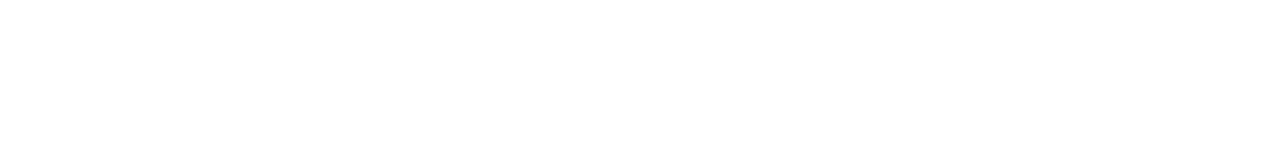
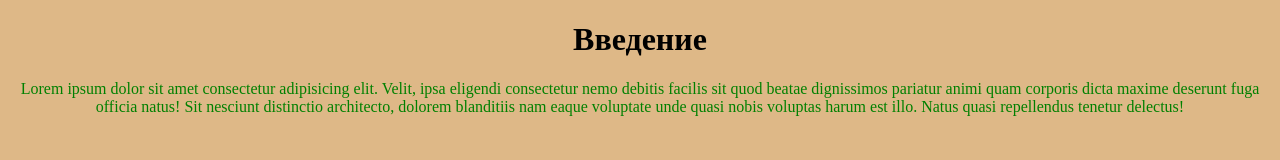
Before and after one commit to isken60/git-teamwork, a plain HTML site: page index.html in a window 1280 px wide. Drawn offline with Linux system fonts and the light colour scheme.

Commit message:
Второй раз

```diff
--- /dev/null
+++ b/css/style.css
@@ -0,0 +1,10 @@
+body {
+  background-color: burlywood;
+}
+h1 {
+  text-align: center;
+}
+p {
+  color: green;
+  text-align: center;
+}
--- a/index.html
+++ b/index.html
@@ -4,9 +4,19 @@
     <meta charset="UTF-8" />
     <meta http-equiv="X-UA-Compatible" content="IE=edge" />
     <meta name="viewport" content="width=device-width, initial-scale=1.0" />
-    <title>Document</title>
+    <title>Teamwork</title>
+    <link rel="stylesheet" href="./css/style.css" />
   </head>
   <body>
+    <h1>Введение</h1>
+    <p>
+      Lorem ipsum dolor sit amet consectetur adipisicing elit. Velit, ipsa
+      eligendi consectetur nemo debitis facilis sit quod beatae dignissimos
+      pariatur animi quam corporis dicta maxime deserunt fuga officia natus! Sit
+      nesciunt distinctio architecto, dolorem blanditiis nam eaque voluptate
+      unde quasi nobis voluptas harum est illo. Natus quasi repellendus tenetur
+      delectus!
+    </p>
     <script src="./js/main.js"></script>
   </body>
 </html>
```
